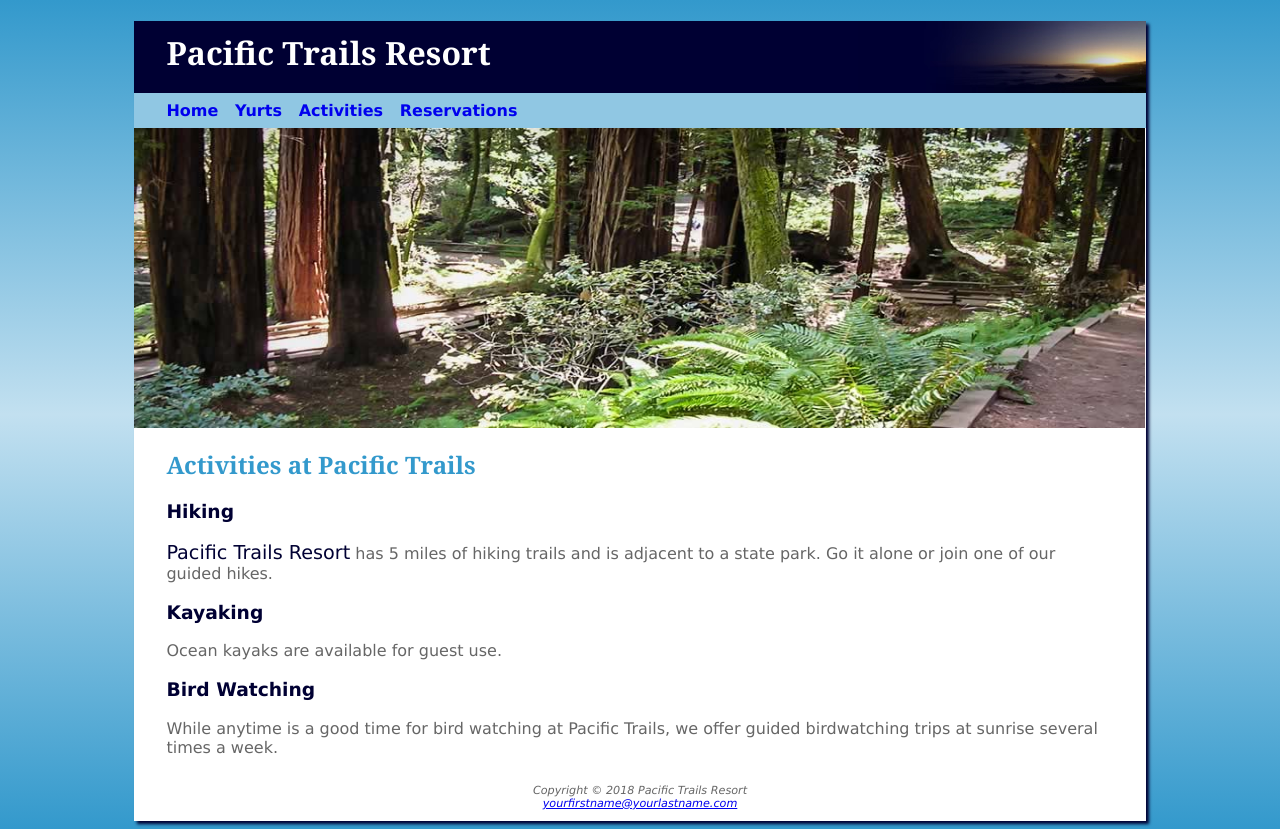
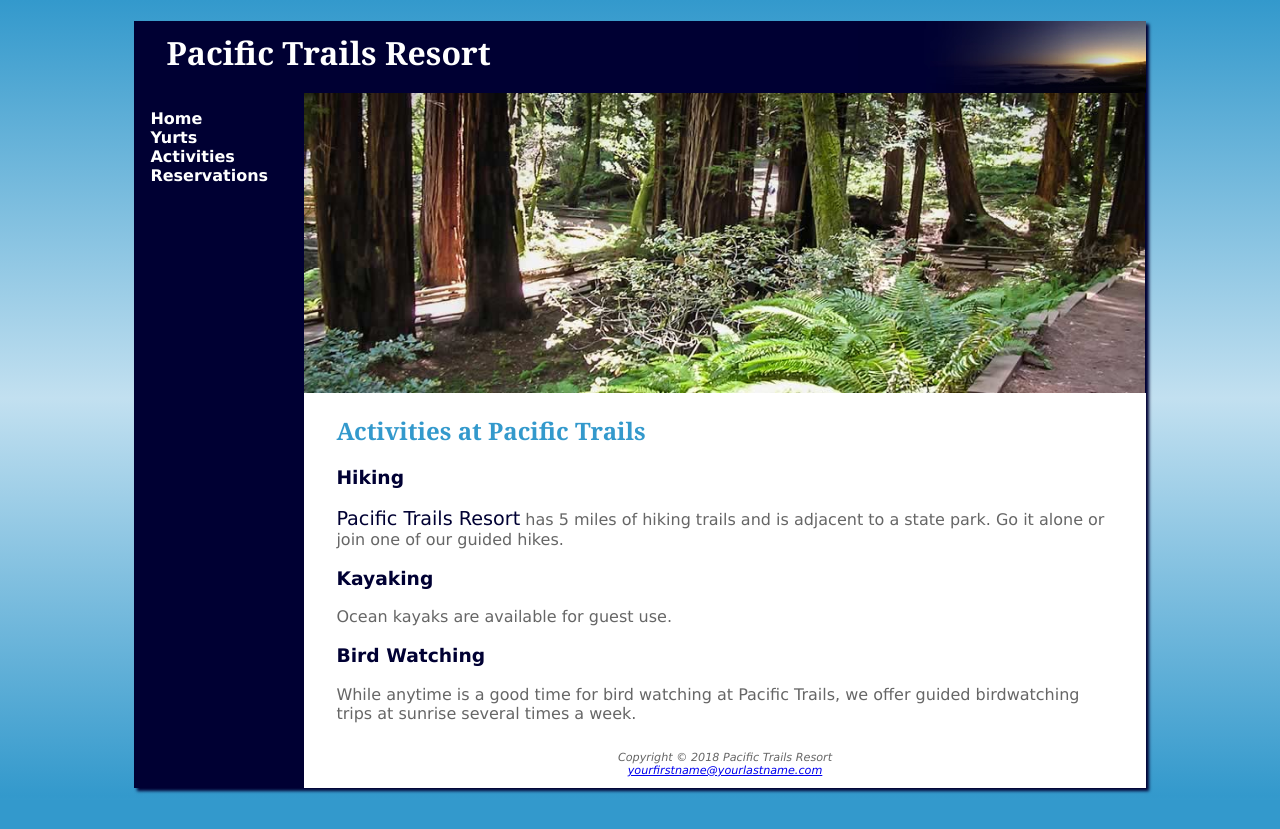
Before and after one commit to 44144-Sp22/ch6casestudy-ryannelliff, a plain HTML site: page activities.html in a window 1280 px wide. After the commit the page ends 800 px from the top, so only its background shows below. Drawn offline with Linux system fonts and the light colour scheme.

Commit message:
Chapter 6 Case Study Complete!!

```diff
--- a/activities.html
+++ b/activities.html
@@ -11,10 +11,12 @@
 <h1>Pacific Trails Resort</h1>
 </header>
 <nav>
-<a href="index.html">Home</a> &nbsp;
+  <ul>
+<a href="index.html">Home</a> &nbsp; <br>
 <a href="yurts.html">Yurts</a> &nbsp;
 <a href="activities.html">Activities</a> &nbsp;
 <a href="reservations.html">Reservations</a>
+<ul>
 </nav>
 <div id="trailhero">
 </div>
--- a/pacific.css
+++ b/pacific.css
@@ -1,3 +1,6 @@
+* { box-sizing: border-box; }
+header, nav, main, footer { display: block;}
+
 body { background-color: #3399CC;
       color: #666666;
 	  font-family: Verdana, Arial, sans-serif;
@@ -17,8 +20,14 @@ h1 { line-height: 200%;
 	 margin-bottom: 0;
 }
 nav { font-weight: bold;
-      background-color: #90C7E3;
-	  padding: .5em .5em .5em 2em;
+	  padding: 0;
+    float: left;
+    width: 160px;
+}
+
+nav ul{ list-style: none;
+  padding-left: 1em;
+
 }
 h2 { color: #3399CC;
      font-family: Georgia, serif;
@@ -34,31 +43,44 @@ footer { font-size: .70em;
          font-style: italic;
 		 text-align: center;
 		 padding: 1em;
+     background-color: #FFFFFF;
+     margin-left: 170px;
 }
 main { padding-left: 2em;
       padding-right: 2em;
 	  display: block;
+    background-color: #FFFFFF;
+    margin-left: 170px;
+    padding-top: 1px;
+    padding-bottom: 1px;
 }
 #homehero { height: 300px;
            background-image: url(coast.jpg);
 		   background-size: 100% 100%;
 		   background-repeat: no-repeat;
+       margin-left: 170px;
 }
 #yurthero { height: 300px;
            background-image: url(yurt.jpg);
 		   background-size: 100% 100%;
 		   background-repeat: no-repeat;
+       margin-left: 170px;
 }
 #trailhero { height: 300px;
            background-image: url(trail.jpg);
 		   background-size: 100% 100%;
 		   background-repeat: no-repeat;
+       margin-left: 170px;
 }
 nav a { text-decoration: none; }
+nav a:link{color: #FFFFFF;}
+nav a:visited{color: #C2E0F0;}
+nav a:hover{color: #CCCCCC;}
+
 #wrapper { width: 80%;
           margin-left: auto;
 		  margin-right: auto;
-		  background-color: #FFFFFF;
+		  background-color: #000033;
 		  min-width: 700px;
 		  max-width: 1024px;
 		  box-shadow: 3px 3px 3px #000033;
```
Also changed, not shown: index.html (+3 -1 lines), yurts.html (+3 -1 lines).
